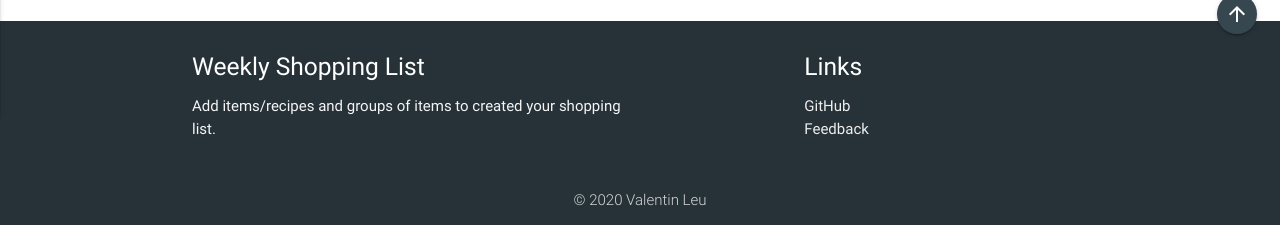
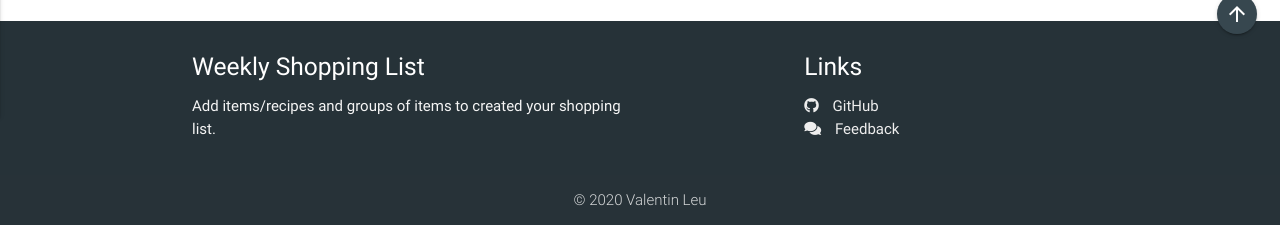
Before and after one commit to xz3t/milestone-3, a Flask app: page /add_item in a window 1280 px wide. Shown: the part 743-968 px from the top of the page. Run offline with Flask 2, Linux system fonts and the light colour scheme; data that the repository does not hold is empty; some libraries are stand-ins or nearby versions.

Commit message:
Add footer icons and style them

```diff
--- a/static/css/style.css
+++ b/static/css/style.css
@@ -119,3 +119,10 @@ header {
   position: absolute;
   right: 2em;
 }
+
+
+/* foooter */
+
+.footer-icon {
+    margin-right: 10px;
+}
--- a/templates/base.html
+++ b/templates/base.html
@@ -83,8 +83,9 @@
                     <h5 class="white-text">Links</h5>
                     <ul>
                         <li><a class="grey-text text-lighten-3" href="https://github.com/xz3t/milestone-3"
-                                target="_blank">GitHub</a></li>
-                        <li><a class="grey-text text-lighten-3" href="{{url_for('feedback')}}">Feedback</a></li>
+                                target="_blank"><i class="fab fa-github footer-icon"></i> GitHub</a></li>
+                        <li><a class="grey-text text-lighten-3" href="{{url_for('feedback')}}"><i
+                                    class="fas fa-comments footer-icon"></i> Feedback</a></li>
                     </ul>
                 </div>
             </div>
```
